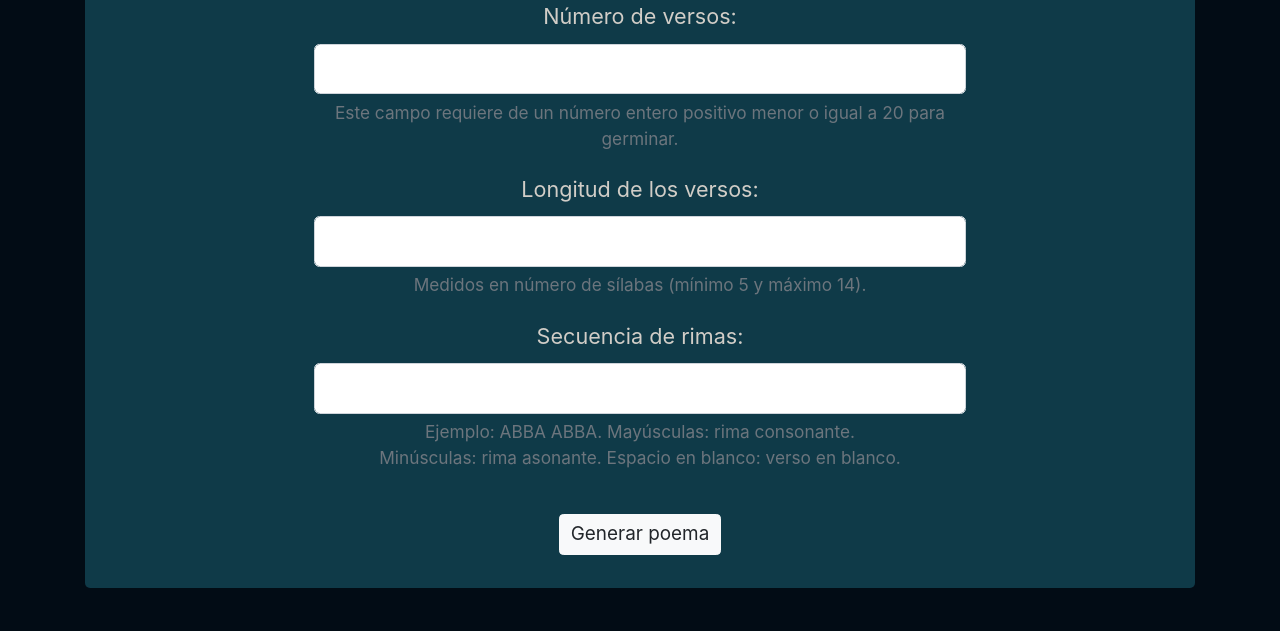
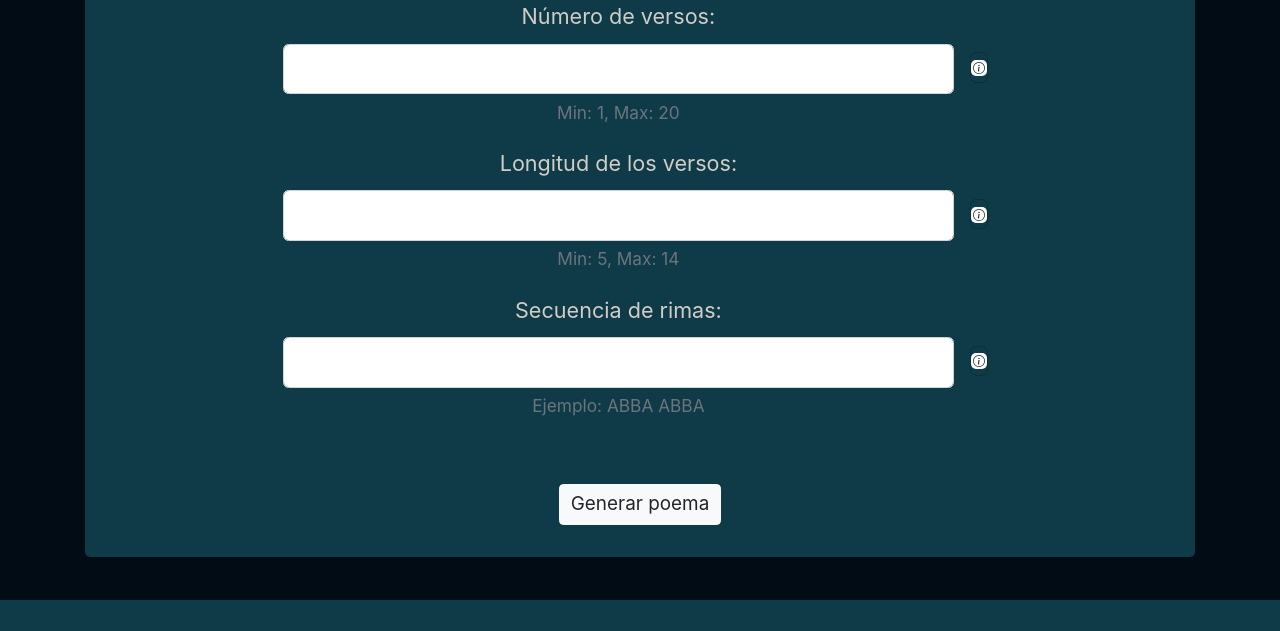
Before and after one commit to neburnodrog/Poebot, a Django app: page /crear/ in a window 1280 px wide. Shown: the part 674-1305 px from the top of the page. After the commit the page ends 1274 px from the top, so only its background shows below. Run offline with Django 3.2, Linux system fonts and the light colour scheme; some libraries are stand-ins or nearby versions.

Commit message:
styles and layout

```diff
--- a/poems/forms.py
+++ b/poems/forms.py
@@ -5,23 +5,22 @@ class CreatePoemForm(forms.Form):
 
     ver_num = forms.IntegerField(
         label="Número de versos",
-        help_text="Este campo requiere de un número entero positivo menor o igual a 20 para germinar.",
+        help_text="Min: 1, Max: 20",
         required=False,
         min_value=1,
         max_value=20,
     )
 
     verse_length = forms.IntegerField(
-        help_text="Medidos en número de sílabas (mínimo 5 y máximo 14).",
         label="Longitud de los versos",
+        help_text="Min: 5, Max: 14",
         required=False,
         min_value=5,
         max_value=14,
     )
 
     rhy_seq = forms.CharField(
-        help_text="Ejemplo: ABBA ABBA. Mayúsculas: rima consonante.<br>"
-                  "Minúsculas: rima asonante. Espacio en blanco: verso en blanco.",
+        help_text="Ejemplo: ABBA ABBA",
         label="Secuencia de rimas",
         required=False,
     )
--- a/poems/static/poems/create-poem-v2.js
+++ b/poems/static/poems/create-poem-v2.js
@@ -1,4 +1,4 @@
-$(document).ready(function () {
+
 
 //## VARIABLES ##//
     const asson_words = [
@@ -182,28 +182,28 @@ $(document).ready(function () {
   }
 
 
-    function validInvalid( inputent, msg, valid ) {
+    function validInvalid( inputElem, msg, valid ) {
         if (valid) {
-            inputent.removeClass("is-invalid").addClass("is-valid");
+            inputElem.removeClass("is-invalid").addClass("is-valid");
         } else {
-            inputent.removeClass("is-valid").addClass("is-invalid");
+            inputElem.removeClass("is-valid").addClass("is-invalid");
         }
 
-        if ( inputent.next().length === 0 ) {
-            inputent.parent().append("<small></small>");
+        if ( inputElem.next().length === 0 ) {
+            inputElem.parent().append("<small></small>");
         }
 
-        if ( inputent.hasClass( "is-valid" ) ) {
-            inputent.next() //small>
-                            .removeClass( "text-muted invalid-feedback" )
-                            .addClass( "valid-feedback" )
-                            .text( msg );
-        } else if ( inputent.hasClass( "is-invalid" ) ) {
-            inputent.next()
-                          .removeClass( "text-muted valid-feedback" )
-                          .addClass( "invalid-feedback" )
-                          .text ( msg );
+        small = inputElem.next().removeClass("text-muted");
+
+        if ( inputElem.hasClass( "is-valid" ) ) {
+            small.removeClass( "invalid-feedback" )
+                .addClass( "valid-feedback" );
+        } else if ( inputElem.hasClass( "is-invalid" ) ) {
+            small.removeClass( "valid-feedback" )
+               .addClass( "invalid-feedback" );
         }
+
+        small.text(msg);
     }
 
 
@@ -226,8 +226,27 @@ $(document).ready(function () {
         }
     }
 
+$(document).ready(function () {
+// LOGIC AND LISTENERS
+    $(".popover").each(function () {
+        let text = $(this).parent().prev()
+                    .children().eq(0).children()
+                    .eq(0).text();
+        if (text === "Número de versos:") {
+            var message = "Este campo requiere de un número entero positivo menor o igual a 20 para germinar.";
+            var where = "top";
+        } else if (text === "Longitud de los versos:") {
+            var message = "Medidos en número de sílabas (mínimo 5 y máximo 14).";
+            var where = "top";
+        } else {
+            var message = "Ejemplo: ABBA ABBA.\nMayúsculas: rima consonante.\n Minúsculas: rima asonante.\n Espacio en blanco: verso en blanco.";
+            var where = "bottom";
+        }
 
-// LOGIC AND LISTENERS
+        $(this).attr("data-placement", where).attr("data-content", message);
+    })
+
+    $('[data-toggle="popover"]').popover()
 
     if ( $rhySeq.val() !== "" ) {
         showSelect($selVer);
@@ -246,10 +265,10 @@ $(document).ready(function () {
             if ( 0 < verNumVal && verNumVal < 21 ) {
                 validInvalid( $( this ), "Esto tiene buena pinta.", valid=true );/* Tiene buena pinta */
             } else if ( verNumVal === "" ) {
-                message = "En blanco se generan un número aleatorio de versos."
+                message = "Se generan un número aleatorio de versos."
                 validInvalid( $( this ), message, valid=true );
             } else {
-                error_message = "El valor de la casilla ha de ser un número entero positivo menor o igual a 20.";
+                error_message = "Sólo números. Min: 1, Max: 20"
                 validInvalid( $( this ), error_message, valid=false );
             }
 
@@ -262,10 +281,10 @@ $(document).ready(function () {
 
     $verLen.on(
         "change, blur", function() {
-            let verLenVal = $( this ).val();
+            let verLenVal = Number ( $( this ).val() );
 
             if ( verLenVal === "") {
-                message = "Si dejas este valor en blanco se generarán versos de tamaño variable y aleatorio"
+                message = "Se generarán versos de tamaño aleatorio"
                 validInvalid( $( this ), message, valid=true );
 
             } else if ( 4 < verLenVal && verLenVal < 20 ) {
@@ -273,8 +292,8 @@ $(document).ready(function () {
                 validInvalid( $( this ), message, valid=true ); /* Tiene buena pinta */
 
             } else {
-                message = "El valor ha de ser un número entero positivo entre 5 y 14"
-                validInvalid( $( this ), message, valid=false );
+                error_message = "Sólo números. Min: 5, Max: 14"
+                validInvalid( $( this ), error_message, valid=false );
             };
         }
     );
@@ -292,11 +311,11 @@ $(document).ready(function () {
 
 
     $rhySeq.on(
-        "change blur focus", function() {
+        "change blur", function() {
             let verNumVal = Number($verNum.val());
 
             if ( $( this ).val() === "" ) {
-                validInvalid( $( this ), "Si dejas esta celda en blanco se generarán versos aleatorios", valid=true );
+                validInvalid( $( this ), "Si dejas esta celda en blanco se generarán versos sin rima", valid=true );
 
             //IF NOT ALL CHARACTERS MATCH THE REGEX -> ERROR
             } else if ( /^[a-zA-ZñÑ\s]+$/.test( $( this ).val() ) === false ) {
--- a/poems/templates/poems/create-poem.html
+++ b/poems/templates/poems/create-poem.html
@@ -4,20 +4,29 @@
 {% block title %}Create Poem{% endblock %}
 
 {% block jumbo %}
-<div class="container">
+<div class="container-md">
   <form method="get">
 
       {% for field in form %}
           <div class="row justify-content-center">
-            <div class="col-auto col-sm-8">
-              <div class="form-group">
+            <div class="col-10 col-sm-8 px-1">
+                <div class="form-group">
                   {{ field.label_tag }}
                   {{ field }}
                     {% if field.help_text %}
                         <small class="form-text text-muted">{{ field.help_text|safe }}</small>
                     {% endif %}
+                </div>
             </div>
-          </div>
+            <div class="col-auto p-2 mx-2 mb-3 align-self-center">
+                <h5 class="popover bg-transparent" data-toggle="popover">
+                    <svg xmlns="http://www.w3.org/2000/svg" width="16" height="16" fill="currentColor" class="bi bi-info-circle" viewBox="0 0 16 16">
+                      <path fill-rule="evenodd" d="M8 15A7 7 0 1 0 8 1a7 7 0 0 0 0 14zm0 1A8 8 0 1 0 8 0a8 8 0 0 0 0 16z"></path>
+                      <path d="M8.93 6.588l-2.29.287-.082.38.45.083c.294.07.352.176.288.469l-.738 3.468c-.194.897.105 1.319.808 1.319.545 0 1.178-.252 1.465-.598l.088-.416c-.2.176-.492.246-.686.246-.275 0-.375-.193-.304-.533L8.93 6.588z"></path>
+                      <circle cx="8" cy="4.5" r="1"></circle>
+                    </svg>
+                </h5>
+            </div>
         </div>
       {% endfor %}
 
@@ -43,7 +52,7 @@
           </div>
       </div>
 
-      <input class="btn btn-light btn-sm" i d="submit" type="submit" name='submit' value="Generar poema">
+      <input class="btn btn-light btn-sm mt-3" i d="submit" type="submit" name='submit' value="Generar poema">
 
   </form>
 </div>
--- a/poems/templates/poems/poem.html
+++ b/poems/templates/poems/poem.html
@@ -12,8 +12,8 @@
 
                       {% if verse %}
                       <div class="row">
-                          <div class="col-3 d-none d-sm-block my-auto"></div>
-                        <div class="col text-left"><p id="{{verse.id}}" name="verse_id" class="verse ver_num_{{forloop.counter}}">{{ verse.verse_text }}</p></div>
+                        <div class="col-1 d-none d-sm-block my-auto"></div>
+                        <div class="col-10 align-self-center text-left"><p id="{{verse.id}}" name="verse_id" class="verse ver_num_{{forloop.counter}}">{{ verse.verse_text }}</p></div>
                         <div class="col-1 d-sm-block my-auto">
                               <span class="oi oi-loop-circular" title="icon loop-circular"></span>
                         </div>
--- a/poems/templates/poems/poems_base.html
+++ b/poems/templates/poems/poems_base.html
@@ -20,7 +20,7 @@
 <body>
 
 
-  <div class="container">
+  <div class="container-md">
 
     <nav class="navbar navbar-expand navbar-dark">
       <a class="navbar-brand" href="{% url 'poems:create_poem' %}"><img src="{% static 'poems/poebot.png' %}" id="poebot-logo" alt="Poebot"></a>
--- a/poems/views.py
+++ b/poems/views.py
@@ -151,7 +151,7 @@ def change_verse(request):
         "is_end", )[0]
 
     if possible_verses := Verse.objects.values_list("id").filter(
-            **values_dict
+        **values_dict
     ).exclude(id=verse_id):
         # TODO -> send the full list and let JS handle the stack.
         new_id = random.choice(possible_verses)[0]
```
